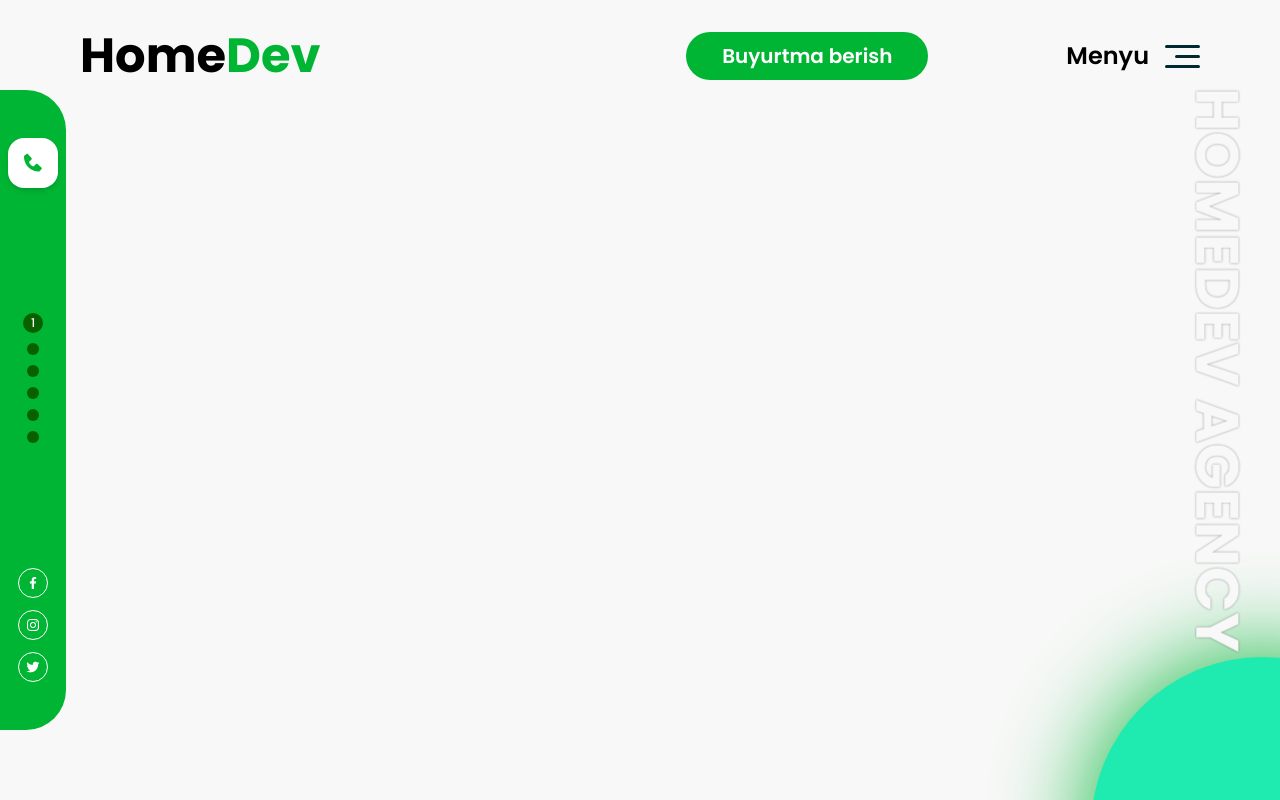
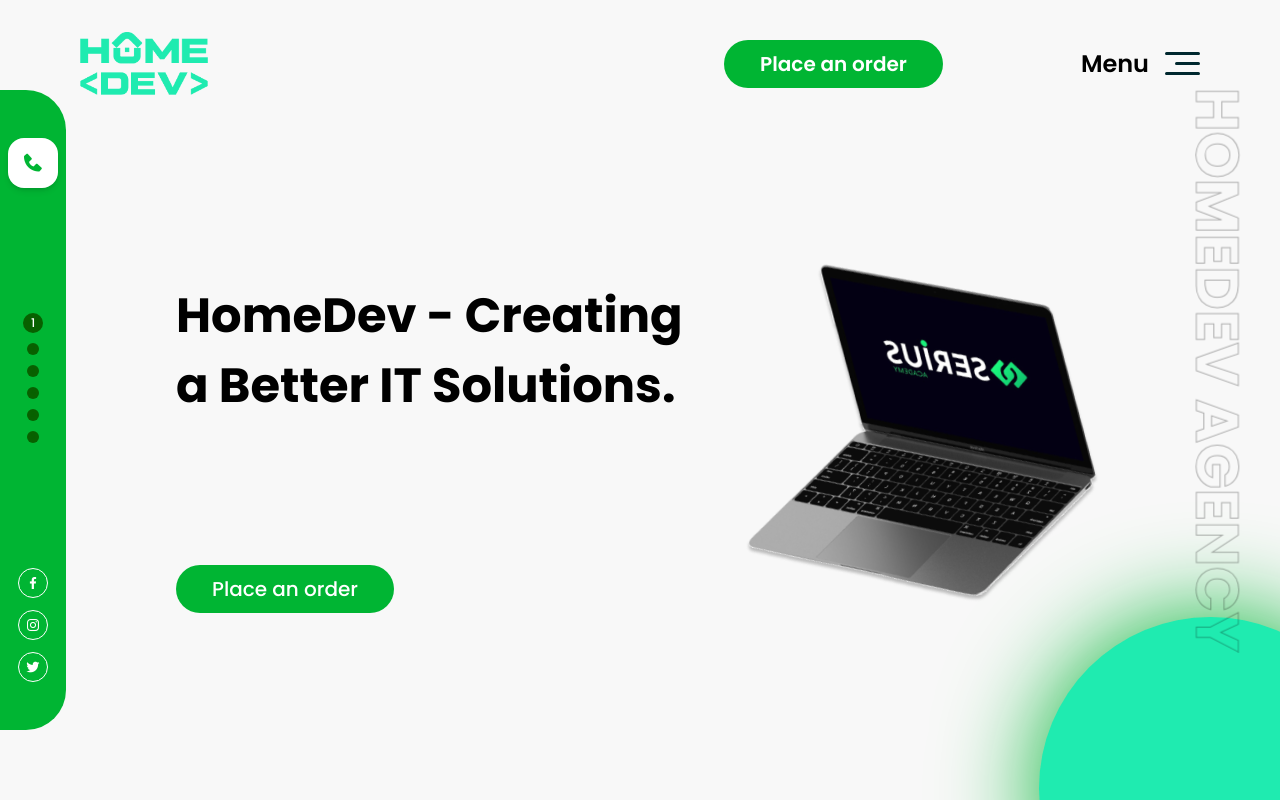
Before and after one commit to WebCONuz/HomeDev-pro, a plain HTML site: page src/index.html in a window 1280 px wide. Drawn offline with nearby package versions, Linux system fonts and the light colour scheme.

Commit message:
Complete Intro for PC

```diff
--- a/src/css/index.css
+++ b/src/css/index.css
@@ -4,8 +4,11 @@ body {
 }
 
 .title {
-  text-shadow: 0 0 2px rgba(0, 0, 0, 0.5);
   z-index: 2;
+  -webkit-text-fill-color: transparent;
+  /* -webkit-text-stroke: rgba(0, 0, 0, 0.3); */
+  -webkit-text-stroke-color: rgba(0, 0, 0, 0.3);
+  -webkit-text-stroke-width: 1px;
 }
 
 .circle {
--- a/src/index.html
+++ b/src/index.html
@@ -36,18 +36,18 @@
         <div class="container">
           <div class="flex items-center justify-between">
             <a href="#" class="logo">
-              <h2 class="text-5xl font-bold">
-                Home<span class="text-[#00B533]">Dev</span>
+              <h2 class="">
+                <img src="./images/Logo.png" alt="logo" class="w-32" />
               </h2>
             </a>
             <div class="header__btns flex font-semibold">
               <button
-                class="order-btn py-[10px] px-9 rounded-3xl bg-[#00B533] text-white text-xl"
+                class="order-btn py-[10px] px-9 rounded-3xl bg-[#00B533] text-white text-xl hover:bg-[#00b503] duration-200"
               >
-                Buyurtma berish
+                Place an order
               </button>
-              <div class="menu-btn flex items-center ml-[138px]">
-                <span class="text-2xl">Menyu</span>
+              <div class="menu-btn flex items-center ml-[138px] cursor-pointer">
+                <span class="text-2xl">Menu</span>
                 <img
                   src="./images/menu.svg"
                   alt="burger"
@@ -135,8 +135,35 @@
       </h1>
 
       <div
-        class="circle w-[343px] h-[343px] bg-[#1FEBB0] fixed -right-[12%] -bottom-[25%] rounded-full"
+        class="circle w-[343px] h-[343px] bg-[#1FEBB0] fixed -right-[8%] -bottom-[20%] rounded-full"
       ></div>
+
+      <div class="container w-[85%] h-[80vh] relative z-10">
+        <div class="h-full overflow-hidden">
+          <!-- Intro section -->
+          <section id="intro" class="h-full flex items-center">
+            <div class="w-[55%]">
+              <h1 class="font-bold text-5xl mb-36 leading-[70px]">
+                HomeDev - Creating a Better IT Solutions.
+              </h1>
+              <button
+                class="order-btn py-[10px] px-9 rounded-3xl bg-[#00B533] text-white text-xl hover:bg-[#00b503] duration-200"
+              >
+                Place an order
+              </button>
+            </div>
+            <div class="w-[45%]">
+              <img
+                src="./images/netbook.png"
+                alt="netbook"
+                class="w-[446px] rotate-[-5deg] scale-105 ml-auto"
+              />
+            </div>
+          </section>
+        </div>
+      </div>
     </div>
   </body>
 </html>
+
+<!-- border border-blue-500 -->
```
Also changed, not shown: src/css/output.css, src/images/Logo.png (added), src/images/netbook.png (added).
